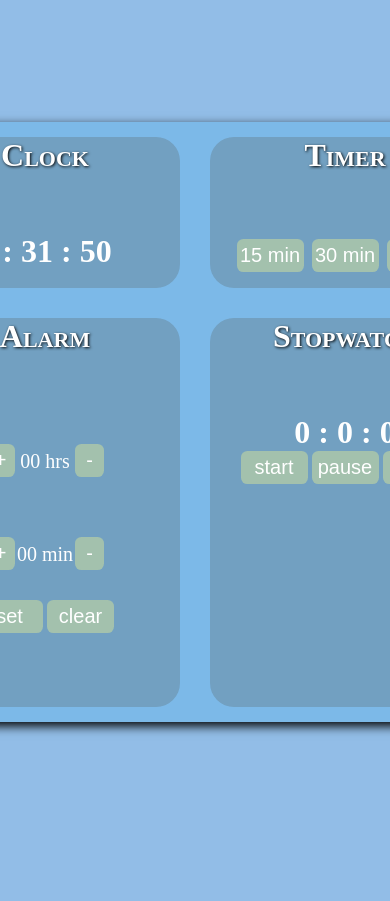
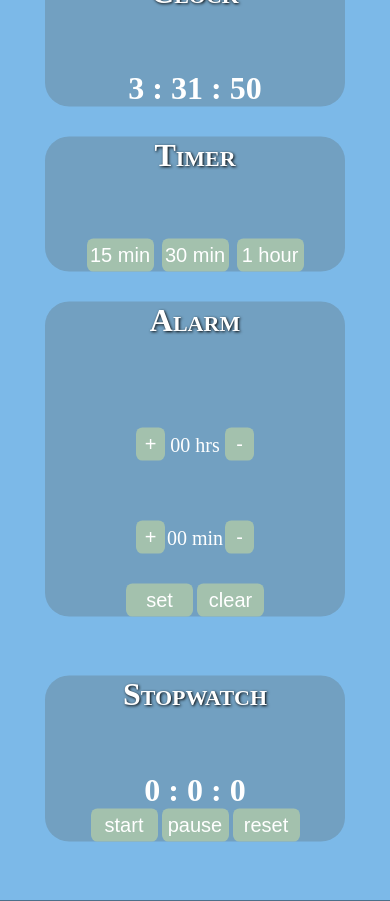
Before and after one commit to shabarishkera/clock, a plain HTML site: page index.html in a window 390 px wide. Shown: the top 901 px of the page. Before the commit the page ends 844 px from the top, so only its background shows below. Drawn offline with Linux system fonts and the light colour scheme.

Commit message:
support for mobile screens

```diff
--- a/style.css
+++ b/style.css
@@ -85,3 +85,18 @@ border: 0;
 border-radius: .4rem;
 
 }
+@media screen and (max-width:600px) {
+.outercontainer
+{
+display:block;
+height: auto;
+
+}
+.innercontainer
+{
+width:300px;
+margin:auto;
+margin-top: 30px;
+}
+
+}
```
